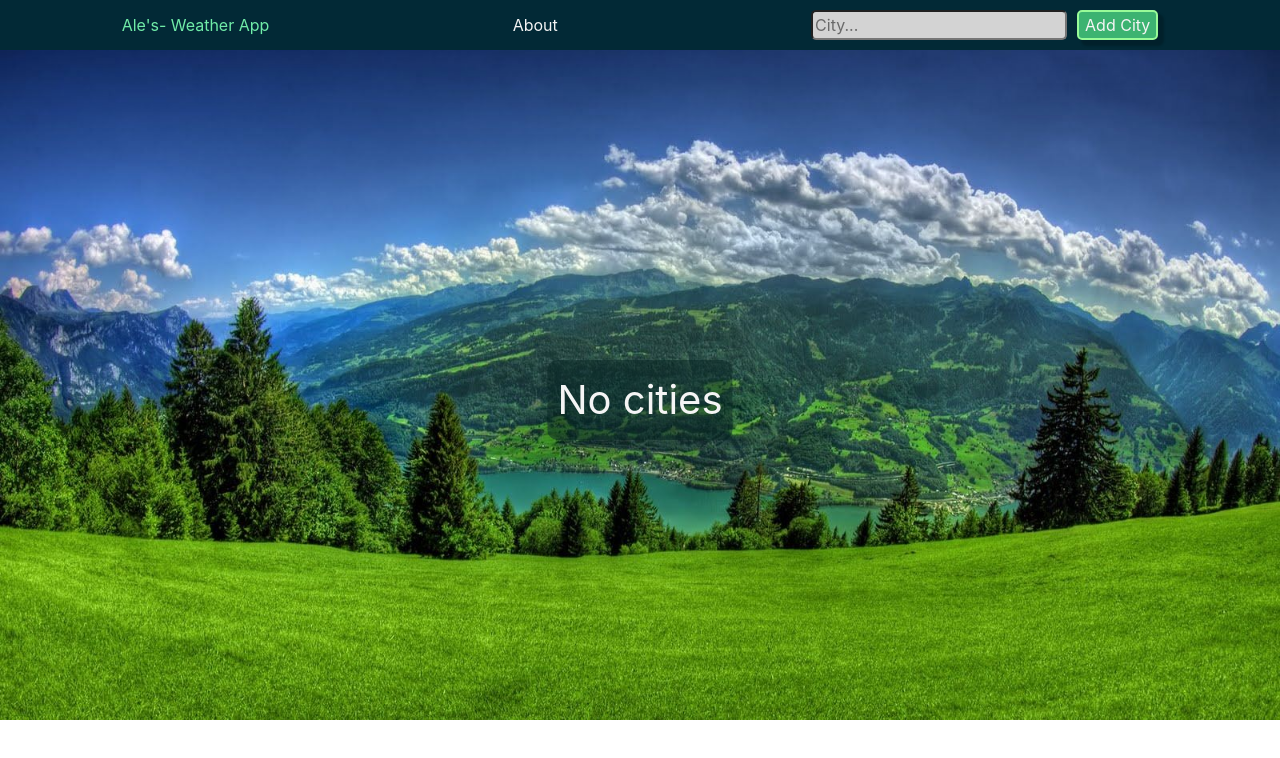
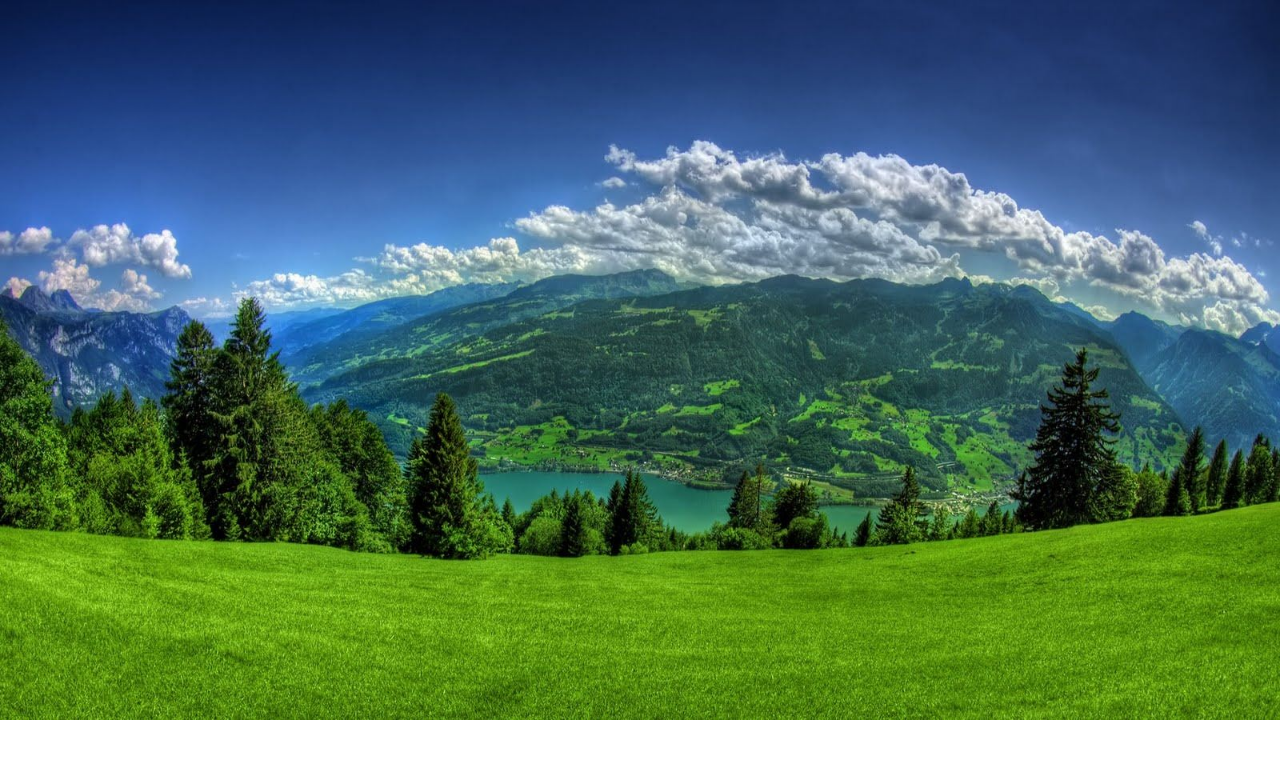
Before and after one commit to AleEspinozama/weather-app, a React (Create React App) app: page / in a window 1280 px wide. Shown: the top 758 px of the page. Built offline with nearby package versions, Linux system fonts and the light colour scheme.

Commit message:
cambio de route

```diff
--- a/package.json
+++ b/package.json
@@ -2,7 +2,7 @@
   "name": "weather-app",
   "version": "0.1.0",
   "private": true,
-  "homepage": "http://AleEspinozama.github.io/weather-app",
+  "homepage": "http://AleEspinozama.github.io/weather-app/",
   "dependencies": {
     "@testing-library/jest-dom": "^5.14.1",
     "@testing-library/react": "^11.2.7",
--- a/src/containers/App.js
+++ b/src/containers/App.js
@@ -54,21 +54,21 @@ function App() {
   return (
     <div className="App">
       <Route
-        path='/'
+        path='weather-app/'
         render={() => <Nav onSearch={onSearch} />}
       />
 
       <Route
-          exact path='/about'
+          exact path='weather-app/about'
           component={About}
       />
       <Route
-          exact path= '/'
+          exact path= 'weather-app/'
           render= {() => <Cards cities={cities} onClose={onClose} />}
       />
 
       <Route
-          exact path='/ciudad/:ciudadId'
+          exact path='weather-app/ciudad/:ciudadId'
           render={({match}) => <Ciudad
                 city={onFilter(match.params.ciudadId)}
         />}
```
